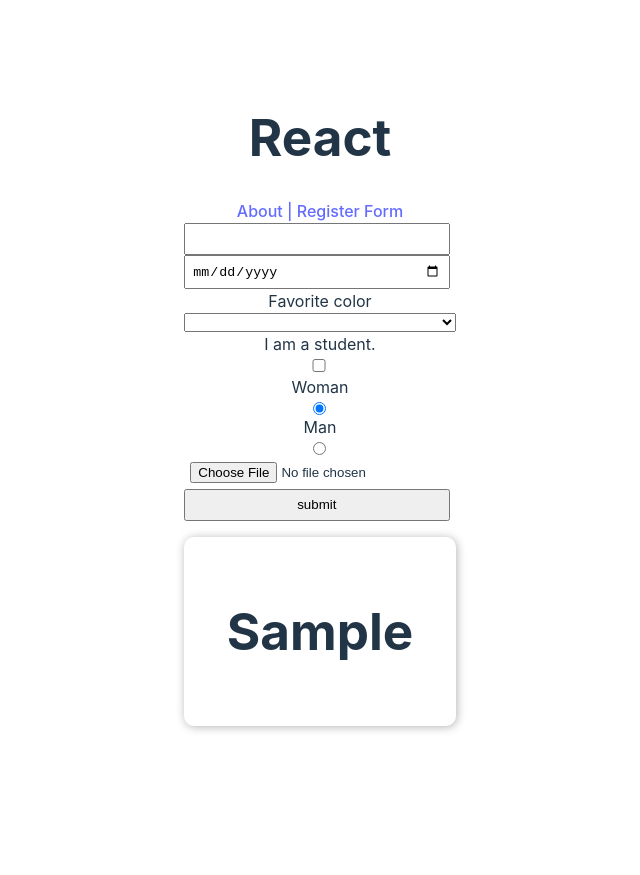
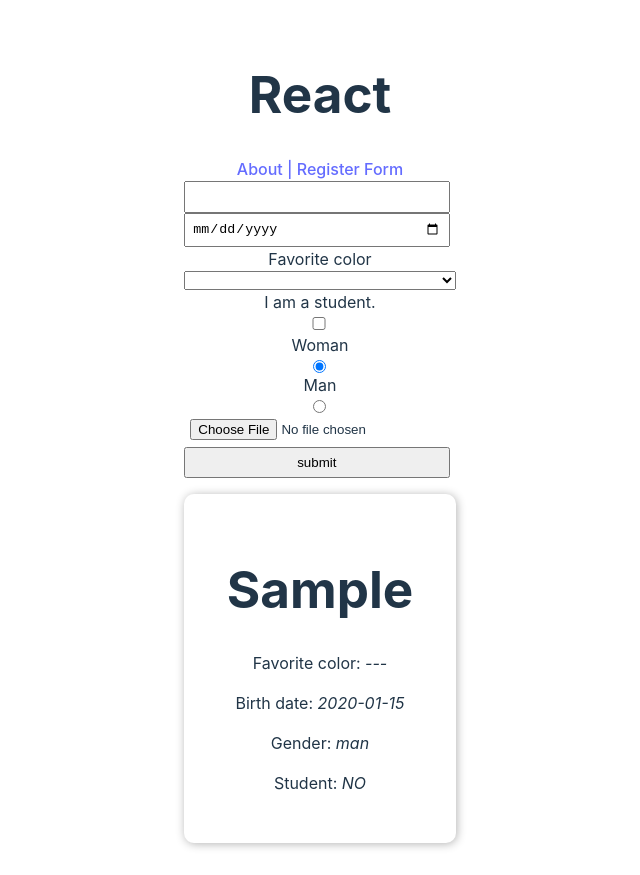
Before and after one commit to BeataMaro/react-components, a React app: page /form in a window 1280 px wide. Both pictures are taken after typing "Sample", "2020-01-15" into the empty fields and a click on the input "submit". Shown: the whole page, without its empty margins (320-960 px from the left). Before the commit the page ends 800 px from the top, so only its background shows below. Built offline with nearby package versions, Linux system fonts and the light colour scheme; the HTML template or start-up script is replaced by a standard one.

Commit message:
feat: add card properties

```diff
--- a/src/pages/form/FormPage.tsx
+++ b/src/pages/form/FormPage.tsx
@@ -153,14 +153,26 @@
           <input type="submit" value="submit"></input>
         </form>
         <div className="users-container">
-          {this.state.formData.map(({ name, image }, idx) => (
+          {this.state.formData.map(
+            ({ name, image, favoriteColor, isStudent, birthdate, gender }, idx) => (
               <div className="userCard" key={idx}>
                 <>
                   <h1>{name}</h1>
                   {image && <img src={URL.createObjectURL(image)} alt={name}></img>}
+                  <p>
+                    Favorite color: <i>{favoriteColor}</i>
+                  </p>
+                  <p>
+                    Birth date: <i>{birthdate}</i>
+                  </p>
+                  <p>
+                    Gender: <i>{gender}</i>
+                  </p>
+                  <p>Student: {isStudent ? <i>YES</i> : <i>NO</i>}</p>
                 </>
               </div>
-          ))}
+            )
+          )}
         </div>
       </>
     );
```
Lines whose indentation alone changed are shown as unchanged.
